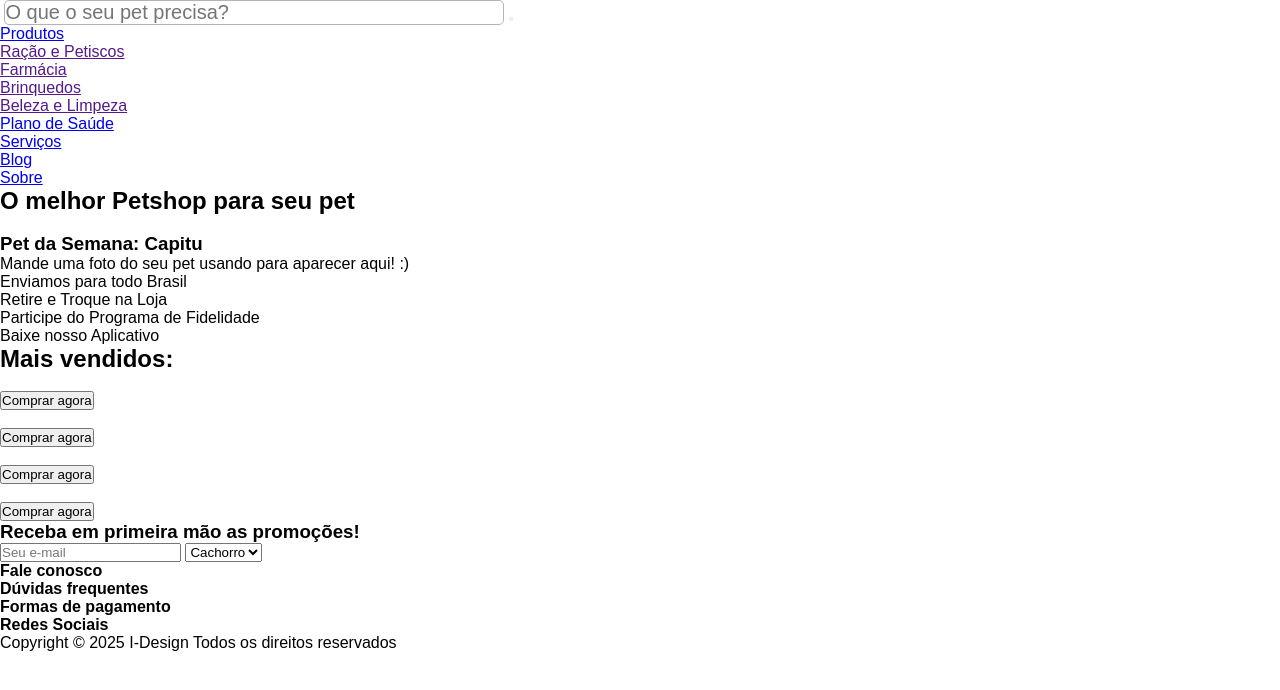
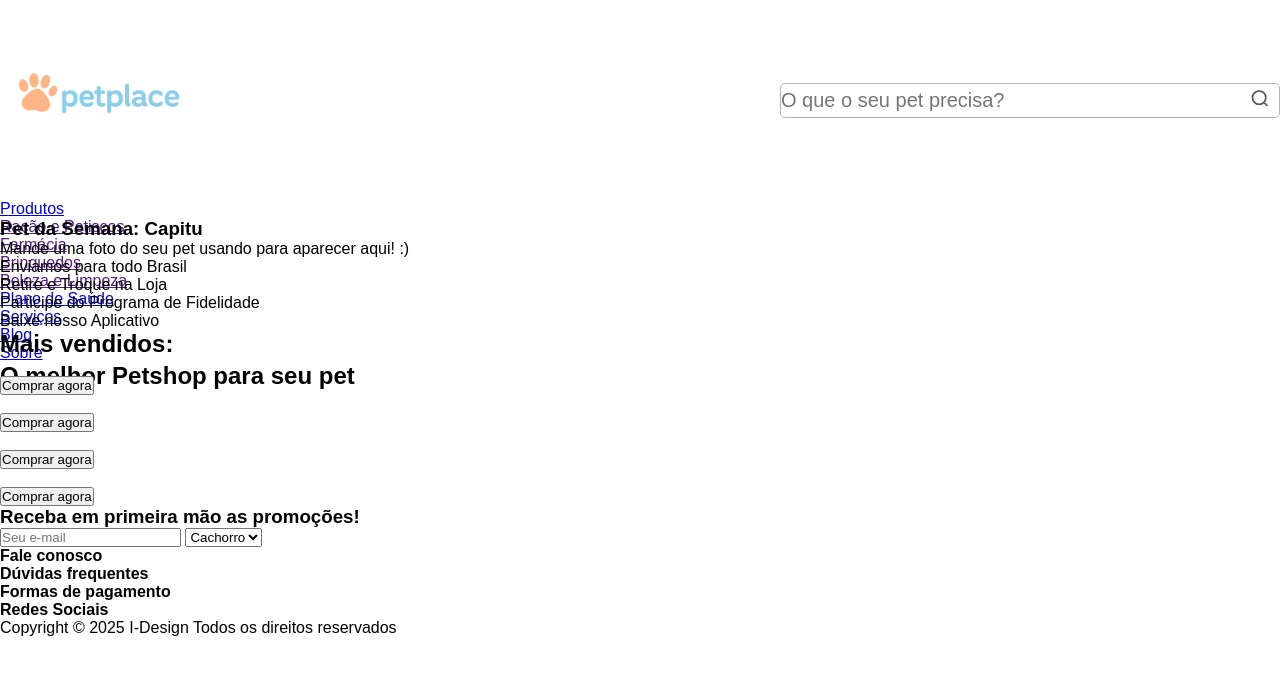
Before and after one commit to colynascimento/aulas_web, a plain HTML site: page atividades/atividade004_pet_shop/index.html in a window 1280 px wide. Drawn offline with Linux system fonts and the light colour scheme.

Commit message:
atividade004 icone barra search

```diff
--- a/atividades/atividade004_pet_shop/css/style.css
+++ b/atividades/atividade004_pet_shop/css/style.css
@@ -19,9 +19,42 @@ body {
     width: 100%;
 }
 
+header {
+    background-color: #fff;
+    height: 200px;
+    width: 100%;
+}
+
+#header-linha-1 {
+    display: flex;
+    justify-content: space-between;
+    align-items: center;
+}
+
+#logo {
+    width: 200px;
+}
+
+#container-barra-search {
+    position: relative;
+}
+
 #barra-search {
     width: 500px;
+    height: 35px;
+    padding-right: 50px;
     border: 1px solid rgb(180, 180, 180);
     border-radius: 5px;
     font-size: 20px;
 }
+
+#botao-lente-search {
+    position: absolute;
+    background: none;
+    right: 10px;
+    top: 50%;
+    transform: translateY(-50%);
+    color: #555;
+    cursor: pointer;
+    border: none;
+}
--- a/atividades/atividade004_pet_shop/index.html
+++ b/atividades/atividade004_pet_shop/index.html
@@ -8,12 +8,20 @@
 </head>
     <body class="home">
         <header>
-            <img src="" href="index.html" class="logo">
+            <div id="header-linha-1">
+                <img src="img/logo-petplace.png" href="index.html" id="logo">
 
-            <input type="text" placeholder="O que o seu pet precisa?" id="barra-search">
-            <button type="submit" id="botao-lente-search"><i class="icone-botao-lente"></i></button>
+                <div id="container-barra-search">
+                    <input type="text" placeholder="O que o seu pet precisa?" id="barra-search">
+                    <button type="submit" id="botao-lente-search">
+                        <svg xmlns="http://www.w3.org/2000/svg" width="20" height="20" fill="currentColor" viewBox="0 0 24 24">
+                            <path d="M21 21l-4.35-4.35m2.35-5.65a8 8 0 11-16 0 8 8 0 0116 0z" stroke="currentColor" stroke-width="2" fill="none"/>
+                        </svg>
+                    </button>
+                </div>
+            </div>
 
-            <nav>
+            <nav id="header-linha-2">
                 <ul>
                     <li><a href="produtos.html">Produtos</a></li>
                         <ul>
```
Also changed, not shown: atividades/atividade004_pet_shop/img/icone-search.png (added), atividades/atividade004_pet_shop/img/logo-petplace.png (added).
